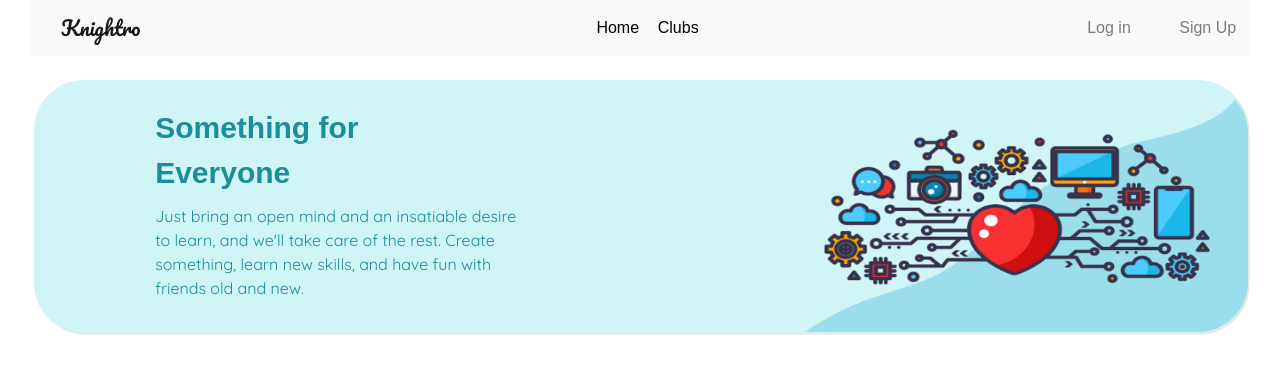
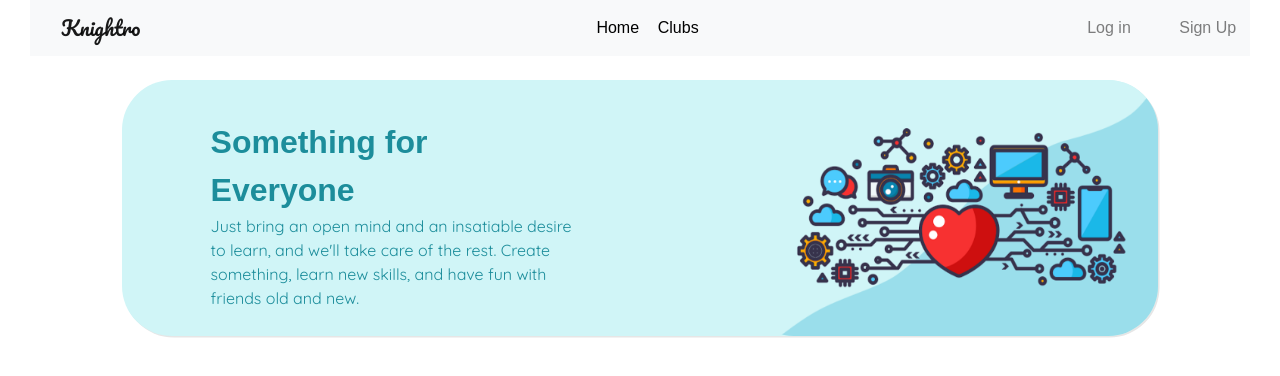
Before and after one commit to joseiciano/UCFMasterCalendar_web, a React (Create React App) app: page / in a window 1280 px wide. Shown: the top 376 px of the page. Built offline with nearby package versions, Linux system fonts and the light colour scheme.

Commit message:
resizing, formatting

```diff
--- a/src/components/Welcome.js
+++ b/src/components/Welcome.js
@@ -8,27 +8,36 @@ export default class Welcome extends Component {
     render() {
         return (
             <div>
-                <Row responsive>
-                    <Col sm={{ span: 8, offset: 0 }} responsive>
+                    <Col lg={{ span: 10, offset: 1 }} responsive>
                         <Card style={styles.wCard} responsive >
                             <link href="https://fonts.googleapis.com/css?family=Quicksand&display=swap" rel="stylesheet"/>
-                            <Card.Text style={styles.headerText} responsive>
 
+                <Row>
+
+                            <Col sm={{ span: 5, offset: 1 }}>
+                                <Card.Text style={styles.headerText} responsive>
+                                    <br/>
                                 <b> Something for
-                                  <br/>  Everyone </b>
-                             </Card.Text>
+                                <br />  Everyone </b>
+
+                            </Card.Text>
+
                             <Card.Text style={styles.bodyText} responsive>
                                 Just bring an open mind and an insatiable desire <br />
                                 to learn, and we'll take care of the rest. Create <br />
                                 something, learn new skills, and have fun with <br />
                                 friends old and new.
                              </Card.Text>
-                            <Card.Img src={heartPic} style={styles.hearty} responsive />
 
+                        </Col>
+
+                        <Col sm={{ span: 5, offset: 1 }}>
+                            <Card.Img src={heartPic} style={styles.hearty} fluid />
+                        </Col>
+                        </Row>
             </Card>
             </Col>
 
-            </Row>
             </div>
         )
     }
@@ -40,36 +49,28 @@ const styles = {
             backgroundColor:  "#D0F5F7",
             color: "#1C8D9B",
             fontSize: "250%",
-            height: "50%",
-            left: "4%",
-            width: "144%",
             borderRadius: "50px 50px 50px 50px",
             borderStyle: "none",
             boxShadow: "1.5px 1.5px #E6E6E6",
         },
 
     hearty: {
-        position: "relative",
-        width: "40%",
-        height: "98.5%",
-        right: "-60%",
+        height: "100%",
+        maxWidth: "100%",
         borderRadius: "50px 50px 50px 50px",
-        top: "-85%"
     },
 
     bodyText: {
+        top: "-10%",
         position: "relative",
         fontFamily: "Quicksand",
-        marginLeft: "10%",
-        fontSize: "40%",
-        top: "7%",
+        fontSize: "medium",
     },
 
     headerText: {
+        top: "-4%",
         position: "relative",
         fontFamily: "Arial",
-        marginLeft: "10%",
-        fontSize: "75%",
-        top: "10%"
+        fontSize: "xx-large",
     }
 };
```
